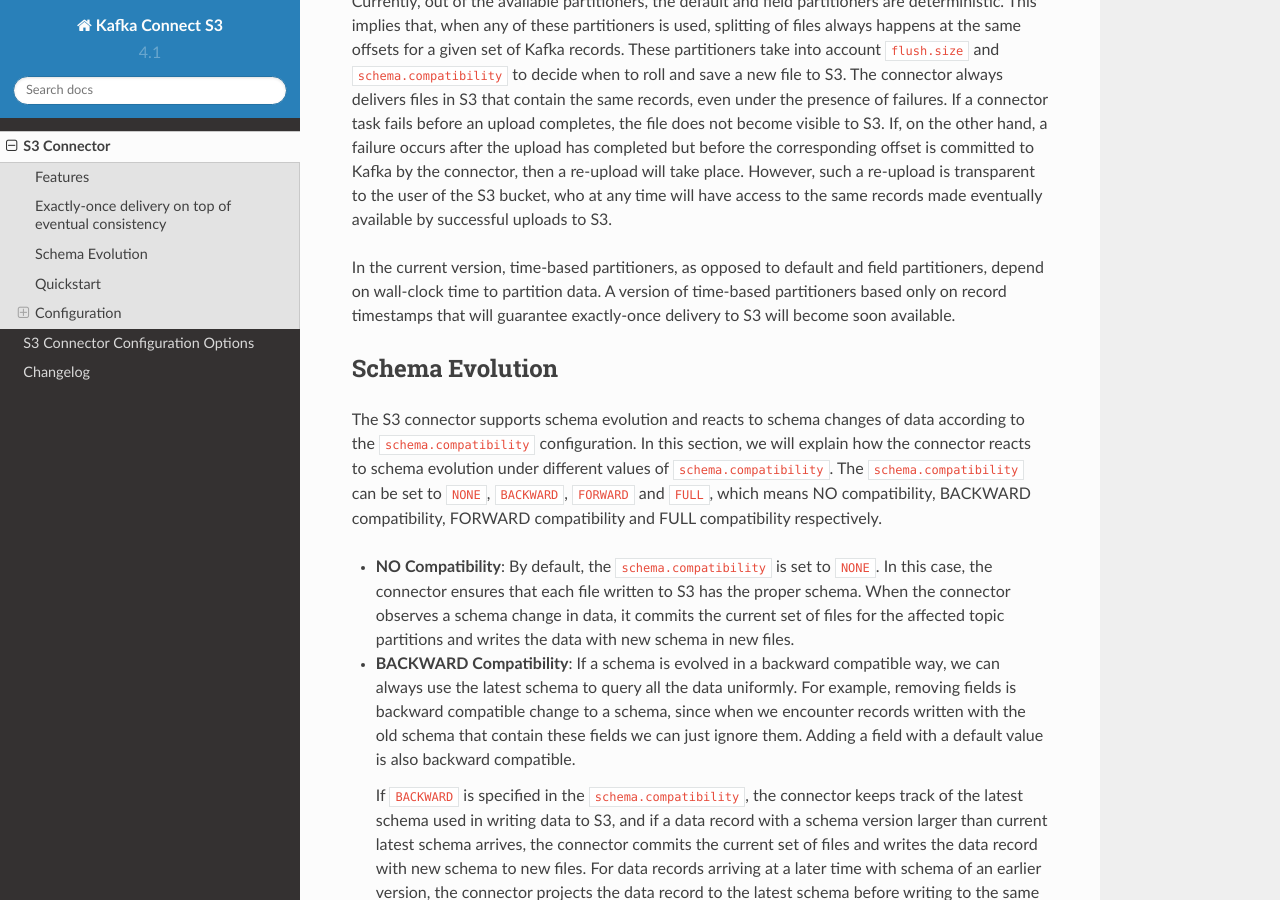
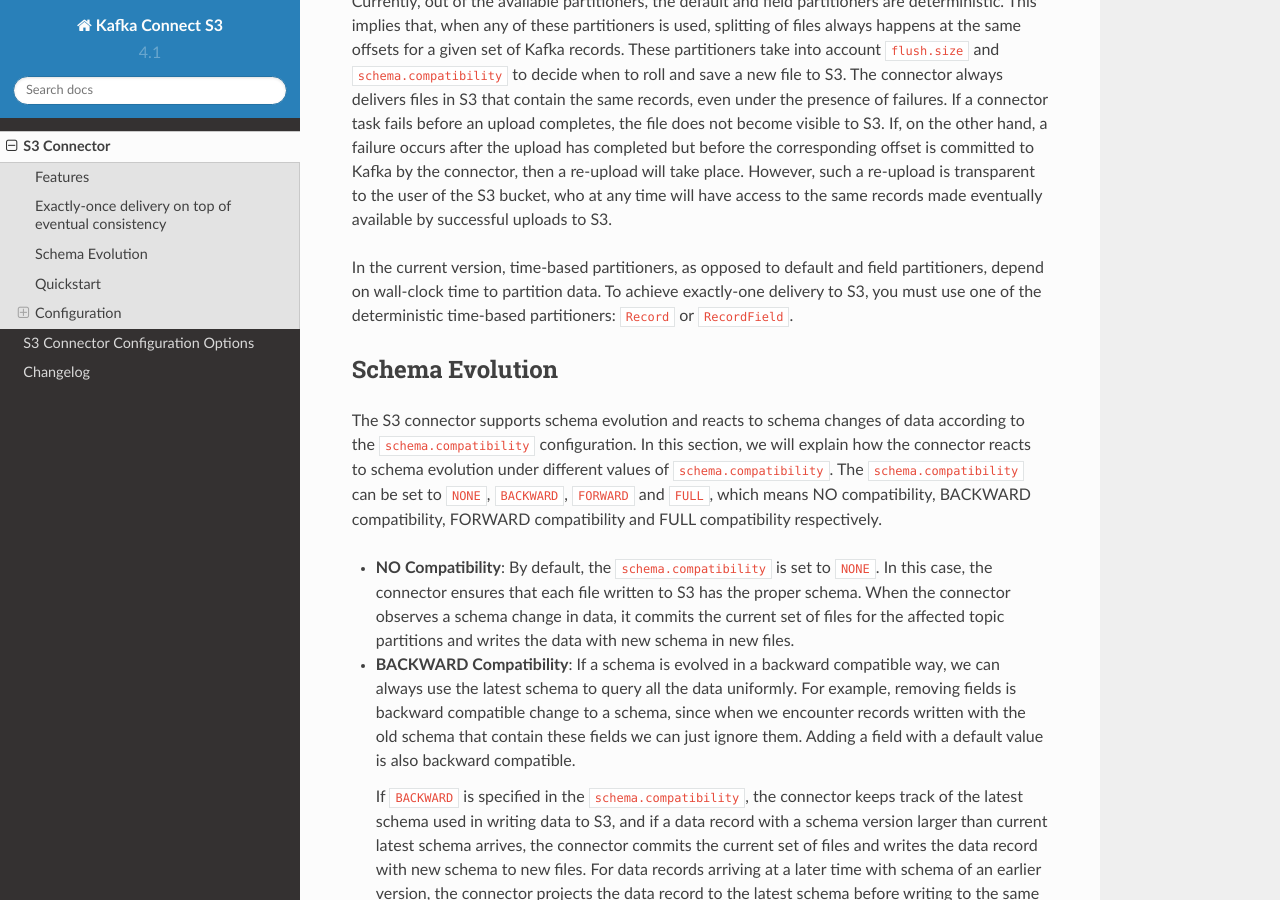
Before and after one commit to confluentinc/kafka-connect-storage-cloud, a Sphinx documentation site: the page built from kafka-connect-s3/docs/s3_connector.rst, in a window 1280 px wide and 900 px high, scrolled down 1104 px. Built offline with Sphinx 7.4.7 and the Read the Docs theme 2.0.0, drawn with Linux system fonts in a browser that asks for light colours; some of the changed text lies outside the part shown.

Commit message:
DOCS-802 - Fix Connect timestamp extractor property (#202)
* DOCS-802
- Fix Connect timestamp extractor property

* DOCS-809 - Update EOS support statement

* Fix double word

```diff
--- a/kafka-connect-s3/docs/s3_connector.rst
+++ b/kafka-connect-s3/docs/s3_connector.rst
@@ -51,8 +51,8 @@
 bucket, who at any time will have access to the same records made eventually available by successful uploads to S3.
 
 In the current version, time-based partitioners, as opposed to default and field partitioners, depend on wall-clock time
-to partition data. A version of time-based partitioners based only on record timestamps that will guarantee exactly-once
-delivery to S3 will become soon available.
+to partition data. To achieve exactly-one delivery to S3, you must use one of the deterministic time-based partitioners:
+``Record`` or ``RecordField``.
 
 Schema Evolution
 ----------------
```
Also changed, not shown: other parts of kafka-connect-s3/docs/s3_connector.rst (+2 -2 lines).
